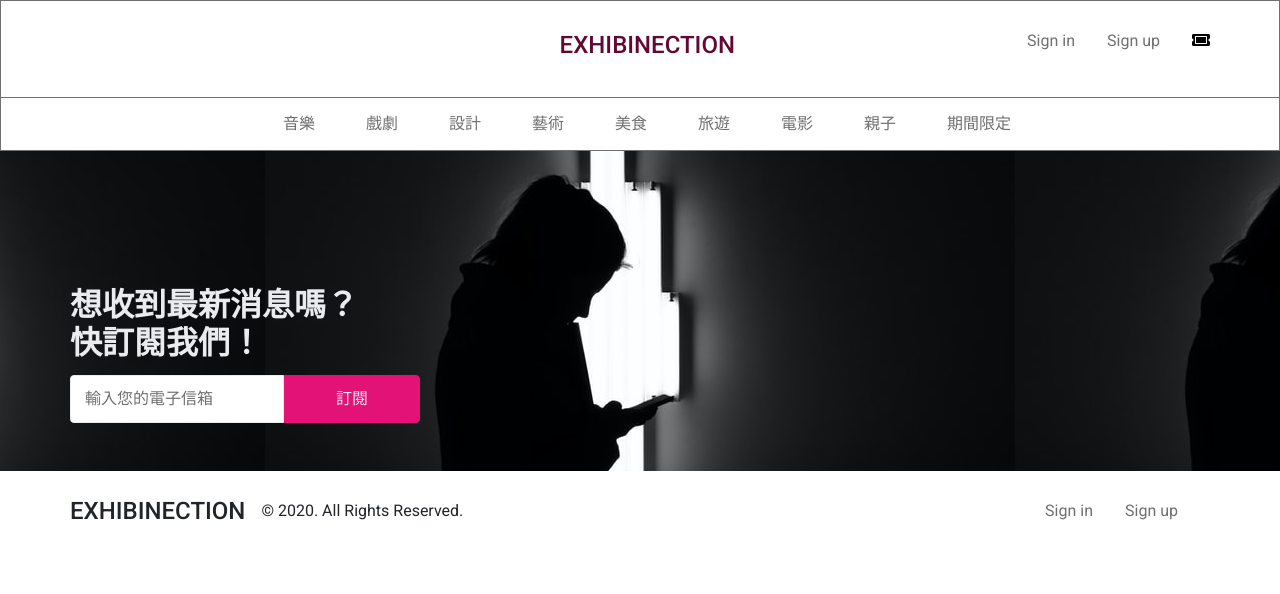
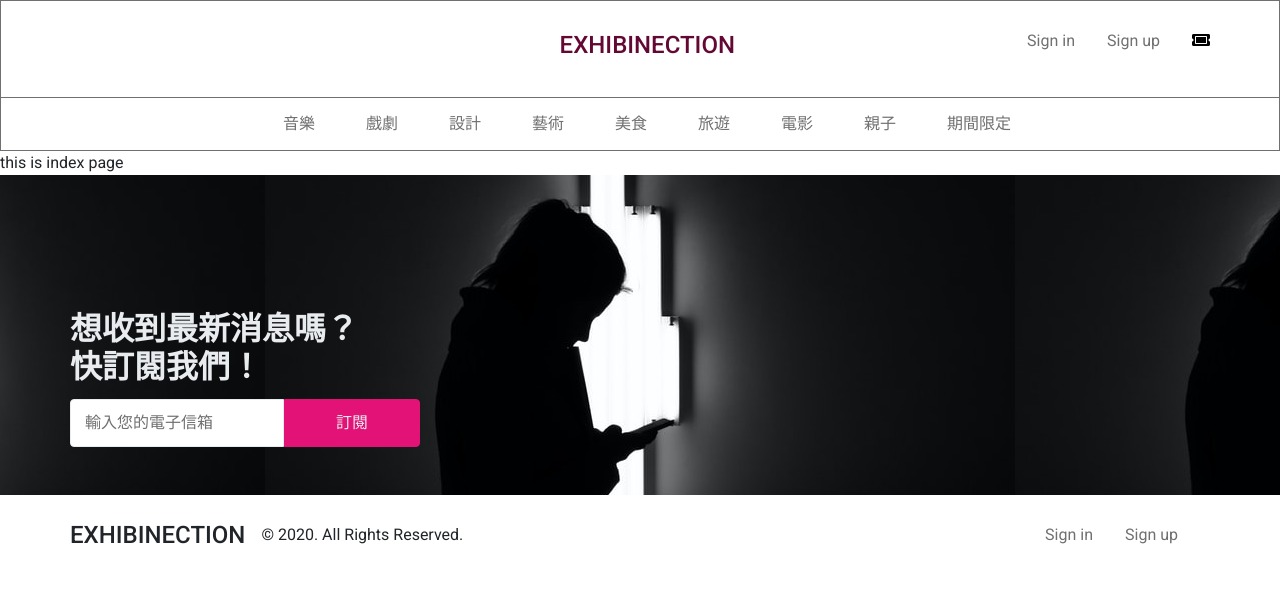
Before and after one commit to huang-yu-jun/ticket-website, a plain HTML site: page index.html in a window 1280 px wide. Drawn offline with Linux system fonts and the light colour scheme.

Commit message:
Update 2021-08-18T03:46:04.130Z

```diff
--- a/index.html
+++ b/index.html
@@ -44,7 +44,7 @@
   </div>
 </header>
 
-
+    this is index page
 
     <footer class="footer">
       <div class="subscripe d-flex flex-column justify-content-end">
```
